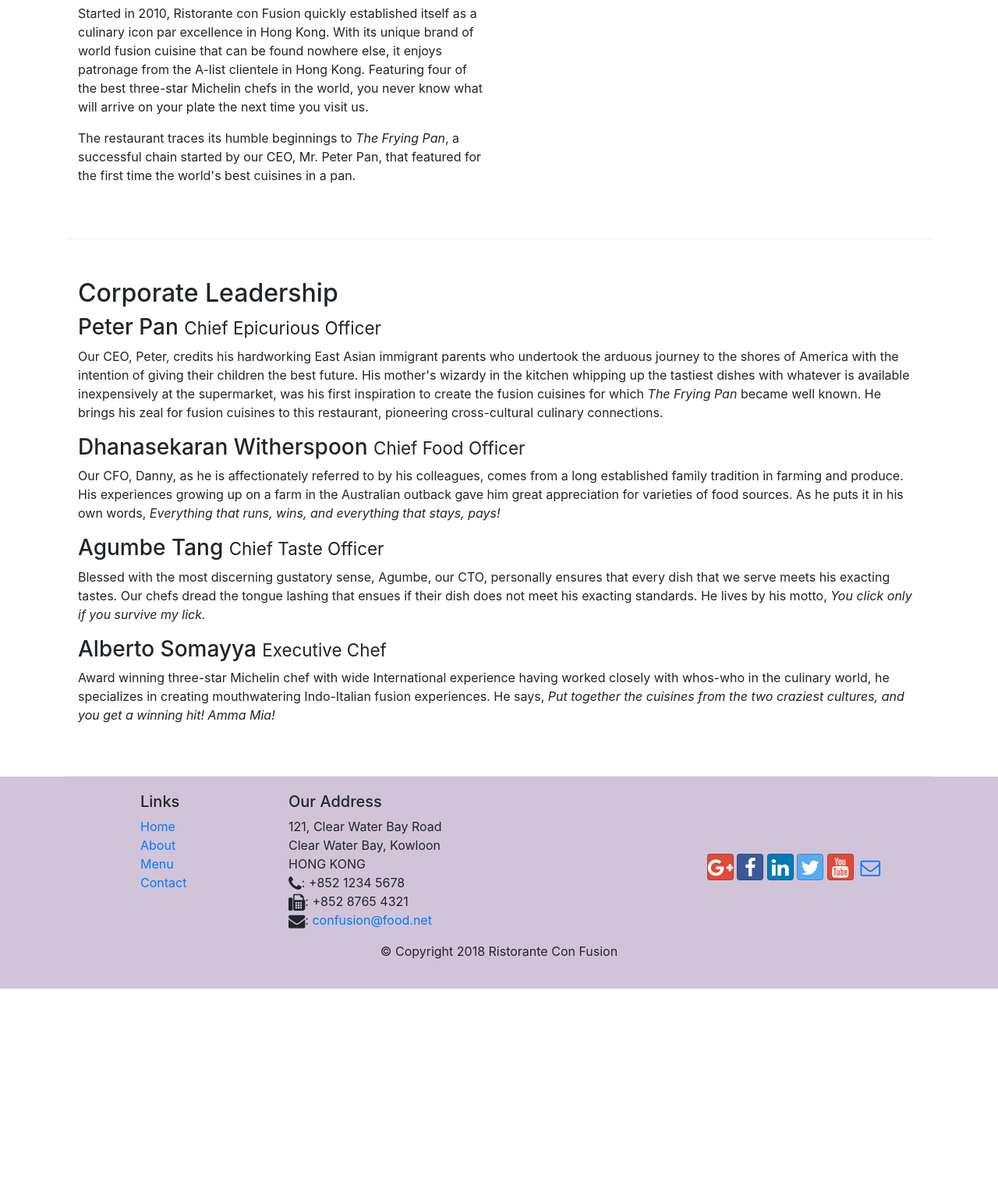
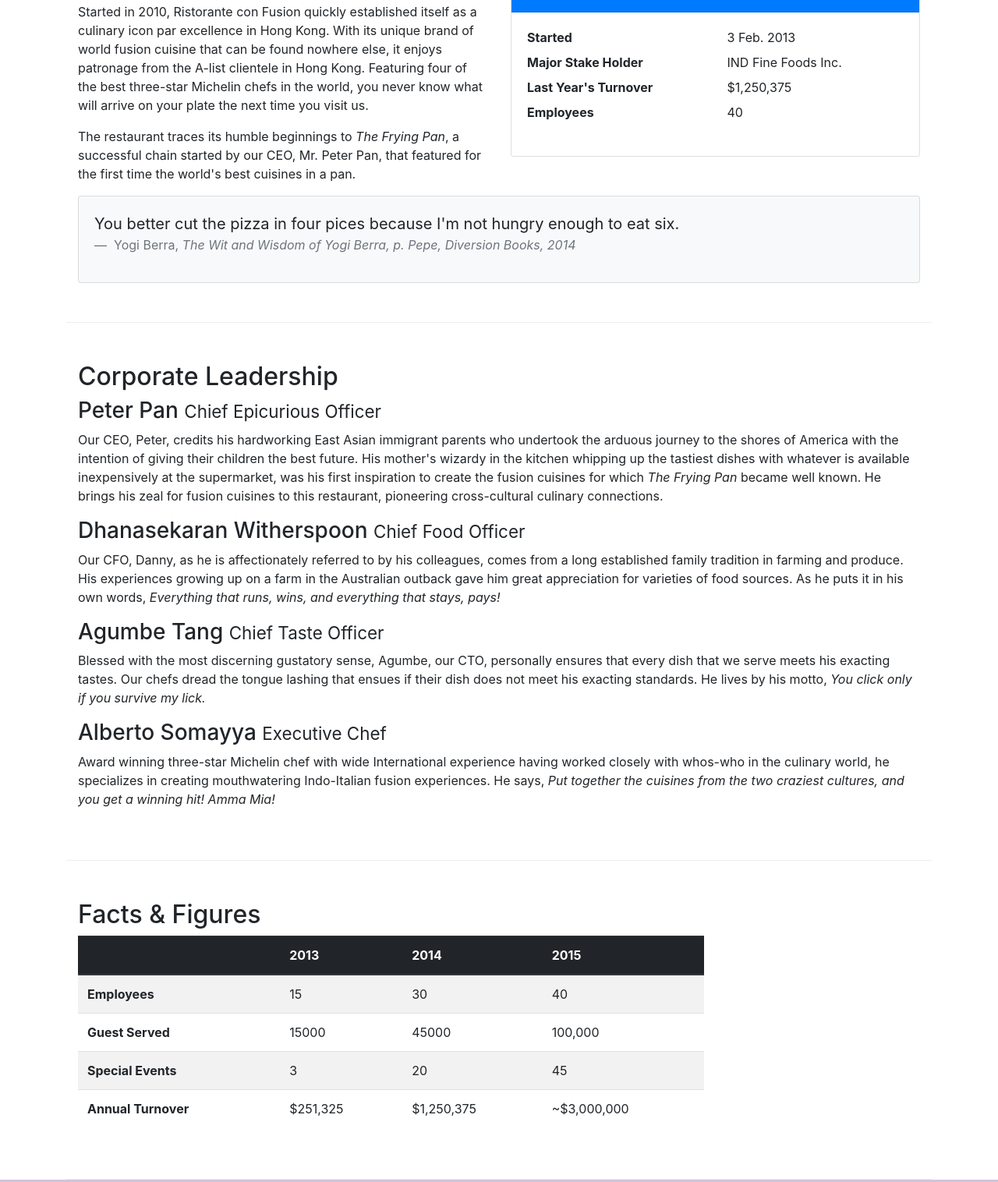
Before and after one commit to dk111001/confusion--Bootstrap4, a website: page aboutus.html in a window 1280 px wide. Shown: the part 558-2074 px from the top of the page at 78% size. Before the commit the page ends 1826 px from the top, so only its background shows below. Drawn offline with nearby package versions, Linux system fonts and the light colour scheme.

Commit message:
Cards and tables

```diff
--- a/aboutus.html
+++ b/aboutus.html
@@ -63,13 +63,41 @@
 
         </div>
 
-        <div class="row row-content align-items-center">
+        <div class="row row-content">
             <div class="col-12 col-sm-6">
                 <h2>Our History</h2>
                 <p>Started in 2010, Ristorante con Fusion quickly established itself as a culinary icon par excellence in Hong Kong. With its unique brand of world fusion cuisine that can be found nowhere else, it enjoys patronage from the A-list clientele in Hong Kong.  Featuring four of the best three-star Michelin chefs in the world, you never know what will arrive on your plate the next time you visit us.</p>
                 <p>The restaurant traces its humble beginnings to <em>The Frying Pan</em>, a successful chain started by our CEO, Mr. Peter Pan, that featured for the first time the world's best cuisines in a pan.</p>
             </div>
-            <div class="col col-sm">
+            <div class="col-sm">
+                <div class="card">
+                    <h3 class="card-header bg-primary text-white">Facts At a Glance</h3>
+                    <div class="card-body">
+                        <dl class="row">
+                            <dt class="col-6">Started</dt>
+                            <dd class="col-6">3 Feb. 2013</dd>
+                            <dt class="col-6">Major Stake Holder</dt>
+                            <dd class="col-6">IND Fine Foods Inc.</dd>
+                            <dt class="col-6">Last Year's Turnover</dt>
+                            <dd class="col-6">$1,250,375</dd>
+                            <dt class="col-6">Employees</dt>
+                            <dd class="col-6">40</dd>
+                        </dl>
+                    </div>
+                </div>
+            </div>
+            <div class="col-12">
+                <div class="card card-body bg-light">
+                    <blockquote class="blockquote">
+                        <p class="mb-0">
+                            You better cut the pizza in four pices because I'm not hungry enough to eat six.
+                        </p>
+                        <footer class="blockquote-footer">
+                            Yogi Berra,
+                            <cite title="Source Title">The Wit and Wisdom of Yogi Berra, p. Pepe, Diversion Books, 2014</cite>
+                        </footer>
+                    </blockquote>
+                </div>
             </div>
         </div>
 
@@ -86,6 +114,55 @@
                 <h3>Alberto Somayya <small>Executive Chef</small></h3>
                 <p class="d-none d-sm-block">Award winning three-star Michelin chef with wide International experience having worked closely with whos-who in the culinary world, he specializes in creating mouthwatering Indo-Italian fusion experiences. He says, <em>Put together the cuisines from the two craziest cultures, and you get a winning hit! Amma Mia!</em></p>
             </div>
+       </div>
+
+       <div class="row row-content">
+           <div class="col-12 col-sm-9">
+               <h2>Facts &amp; Figures</h2>
+               <div class="table-responsive">
+                   <table class="table table-striped">
+                        <thead class="thead-dark">
+                            <tr>
+                                <th>&nbsp;</th>
+                                <th>2013</th>
+                                <th>2014</th>
+                                <th>2015</th>
+                            </tr>
+                        </thead>
+                        <tbody>
+                            <tr>
+                                <th>Employees</th>
+                                <td>15</td>
+                                <td>30</td>
+                                <td>40</td>
+                            </tr>
+                            <tr>
+                                <th>Guest Served</th>
+                                <td>15000</td>
+                                <td>45000</td>
+                                <td>100,000</td>
+                            </tr>
+                            <tr>
+                                <th>Special Events</th>
+                                <td>3</td>
+                                <td>20</td>
+                                <td>45</td>
+                            </tr>
+                            <tr>
+                                <th>Annual Turnover</th>
+                                <td>$251,325</td>
+                                <td>$1,250,375</td>
+                                <td>~$3,000,000</td>
+                            </tr>
+                        </tbody>
+                   </table>
+
+               </div>
+           </div>
+           <div class="col-12 col-sm-3">
+
+           </div>
+
        </div>
 
     </div>
```
